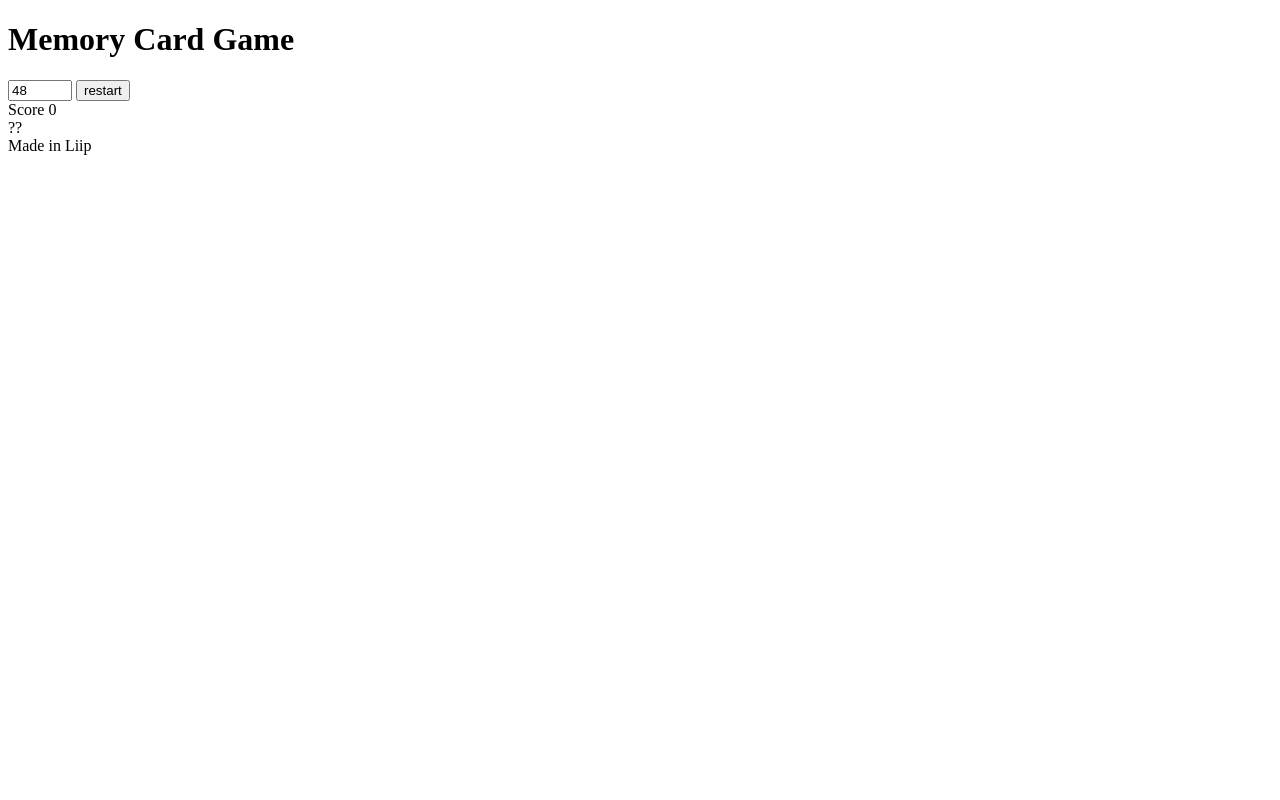
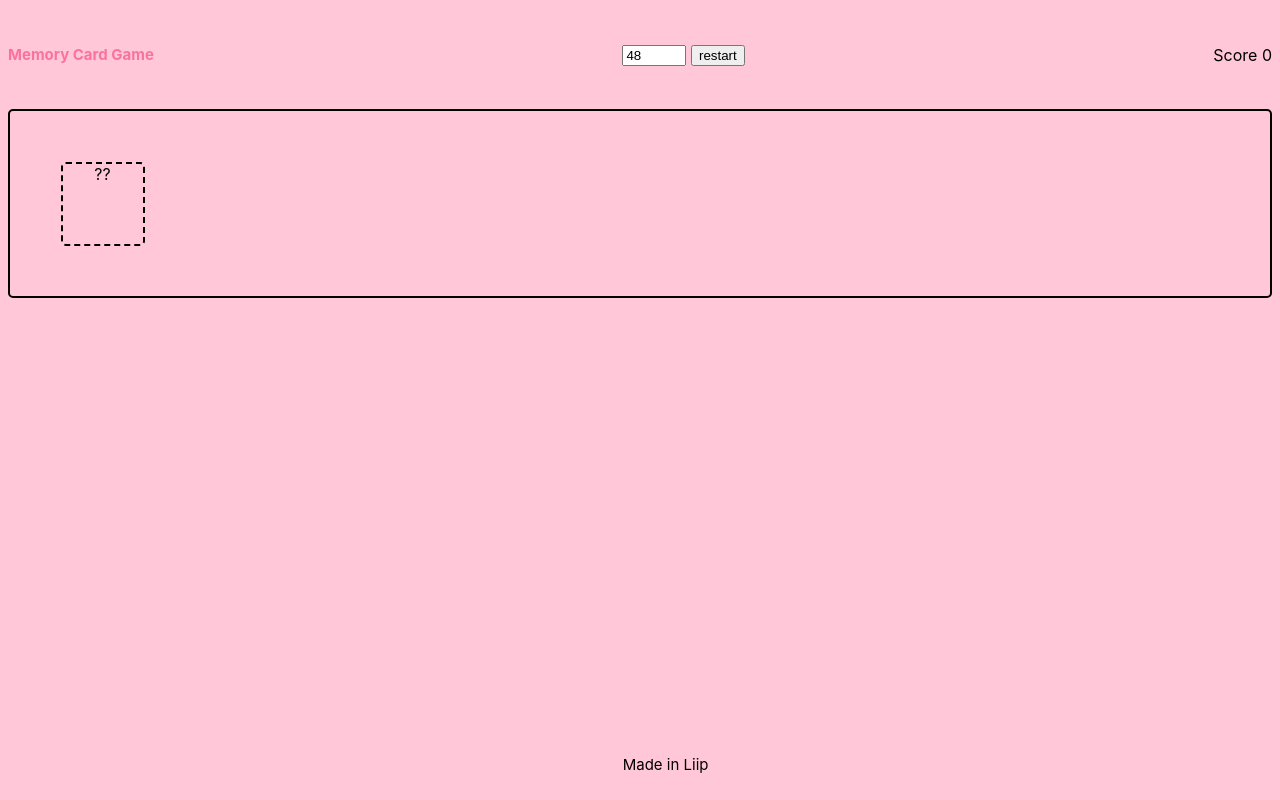
Before and after one commit to jjbx-afk/memory-card, a plain HTML site: page index.html in a window 1280 px wide. Drawn offline with Linux system fonts and the light colour scheme.

Commit message:
adding css, making div for cards centering elements

```diff
--- a/index.html
+++ b/index.html
@@ -5,7 +5,7 @@
         <meta http-equiv="X-UA-Compatible" content="IE=edge" />
         <meta name="viewport" content="width=device-width, initial-scale=1.0" />
         <link rel="stylesheet" href="main.css" />
-        <script src="main.js"></script>
+
     </head>
     <body>
         <header>
@@ -34,5 +34,6 @@
             </div>
         </main>
         <footer>Made in Liip</footer>
+        <script src="main.js"></script>
     </body>
 </html>
--- a/main.css
+++ b/main.css
@@ -0,0 +1,51 @@
+
+
+h1 {
+    margin-block: 5%;
+    color: #FA739D;
+    font-size: 15px;
+}
+
+body {
+    font-family: Inter, sans-serif;
+    background-color:#FFC7D8;
+}
+
+header {
+    display: flex;
+    justify-content: space-between;
+    margin-block: 3%;
+    align-items: center;
+
+}
+
+footer {
+    position: fixed;
+    left: 0%;
+    bottom: 0%;
+    width: 100%;
+    text-align: center;
+    font-size: 15px;
+    padding: 2%;
+    margin-top: 8%;
+}
+
+#memoryCards {
+    width: auto;
+    margin-inline: auto;
+    border: 2px solid #000000;
+    clear: both;
+    border-radius: 5px;
+    padding: 4%;
+}
+
+.memoryCard{
+    margin: 0;
+    border: 2px solid #000000;
+    clear: both;
+    border-radius: 5px;
+    width : 80px;
+    height : 80px;
+    border-style: dashed;
+    text-align: center;
+}
--- a/main.js
+++ b/main.js
@@ -0,0 +1,34 @@
+
+// try to reach the memory card class to put in a for loop
+// loop show ?? cards as the input is
+// if card is clicked use randomiser for half of the card
+// show the card for 3 sec
+// another if, if cards are the same number
+// make them disappear
+// add + 2 score
+// when cards are matched replace the background color
+
+
+
+
+let repeatDiv = document.getElementsByClassName("memoryCard");
+
+
+for (let i = 0; i < 10; i++) {
+
+    repeatDiv.appendChild(repeatDiv);
+
+
+};
+
+
+
+function randomCard(min, max) {
+    const minNumber = Math.ceil(min);
+    const maxNumber = Math.ceil(max);
+    let randomNum = console.log(Math.floor(Math.random() * (maxNumber - minNumber)));
+    let card =  document.createElement("div");
+    document.body.appendChild(card);
+    card.textContent =
+}
+randomCard
```
